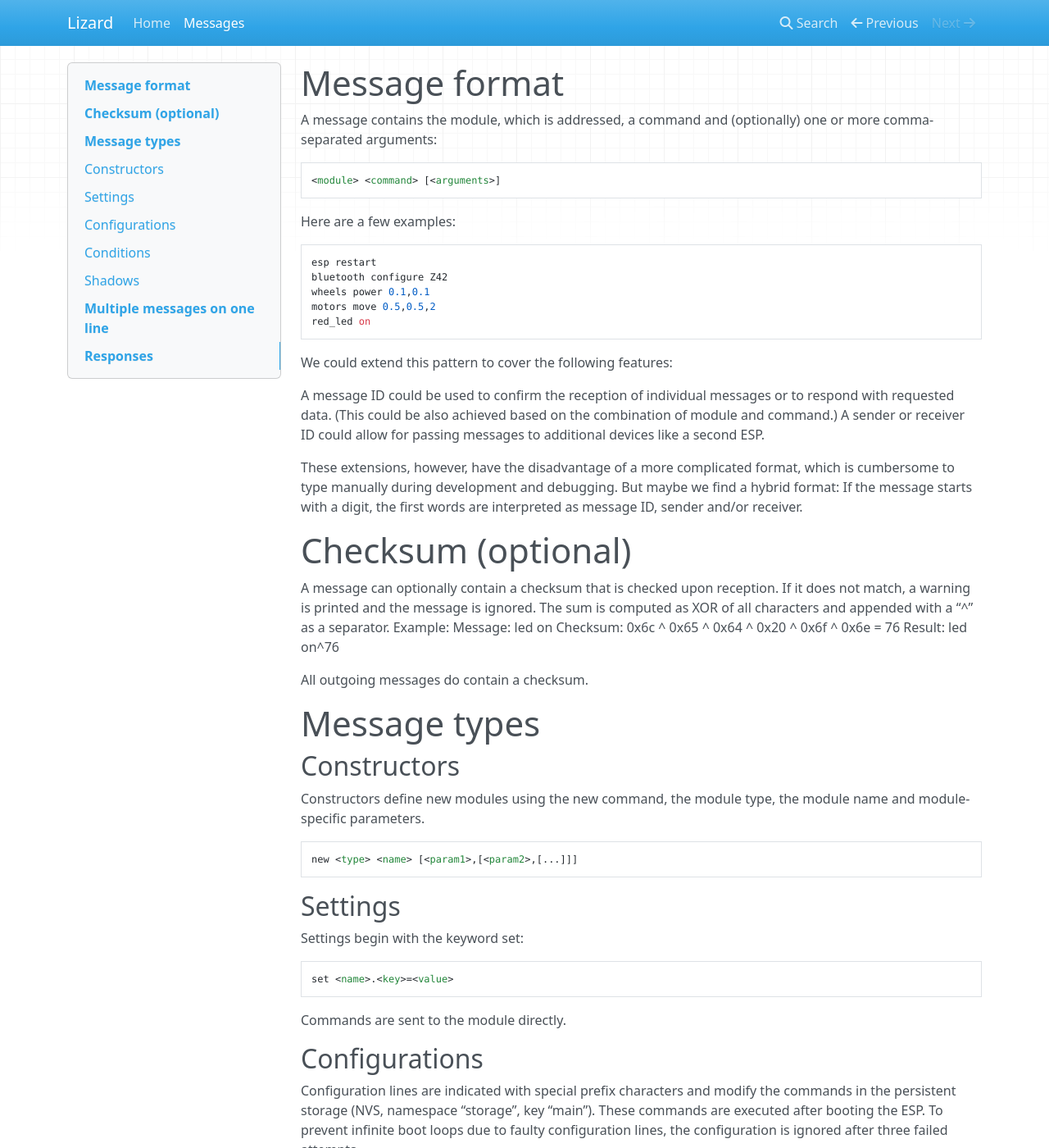
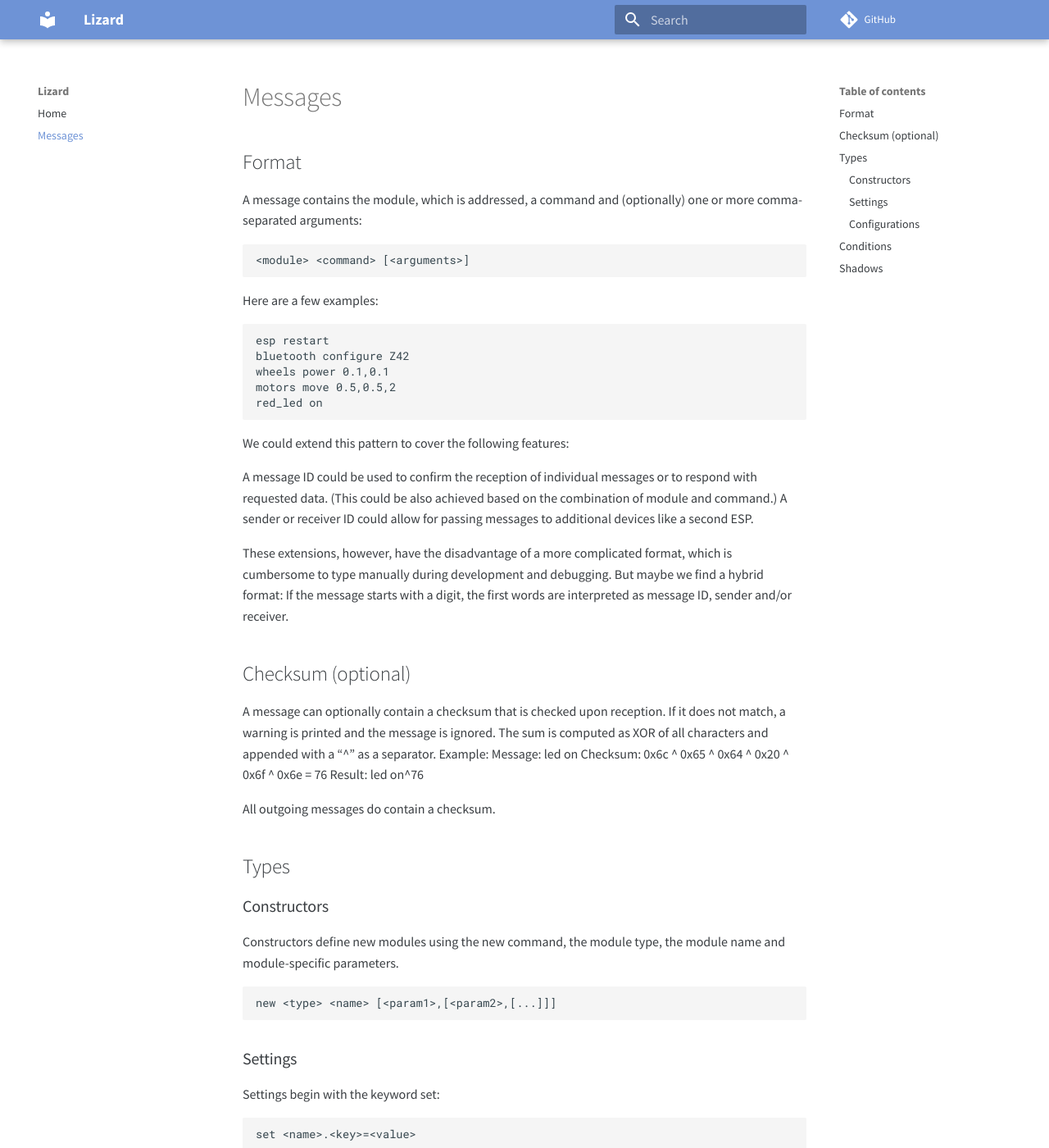
Before and after one commit to zauberzeug/lizard, an MkDocs documentation site: the page built from docs/messages.md, in a window 1280 px wide and 1400 px high. Shown: the whole window at 82% size. Built offline with MkDocs 1.6.1 and Material for MkDocs 9.7.7, drawn with Linux system fonts in a browser that asks for light colours; nearby versions of some CDN libraries; comment, search, counter and statistics services are not loaded; some of the changed text lies outside the part shown.

```diff
--- a/docs/messages.md
+++ b/docs/messages.md
@@ -1,4 +1,5 @@
-# Message format
+# Messages
+## Format
 
 A message contains the module, which is addressed, a command and (optionally) one or more comma-separated arguments:
 
@@ -19,7 +20,7 @@ A sender or receiver ID could allow for passing messages to additional devices l
 
 These extensions, however, have the disadvantage of a more complicated format, which is cumbersome to type manually during development and debugging. But maybe we find a hybrid format: If the message starts with a digit, the first words are interpreted as message ID, sender and/or receiver.
 
-# Checksum (optional)
+## Checksum (optional)
 
 A message can optionally contain a checksum that is checked upon reception. If it does not match, a warning is printed and the message is ignored. The sum is computed as XOR of all characters and appended with a “^” as a separator.
 Example:
@@ -29,15 +30,15 @@ Example:
 
 All outgoing messages do contain a checksum.
 
-# Message types
+## Types
 
-## Constructors
+### Constructors
 
 Constructors define new modules using the new command, the module type, the module name and module-specific parameters.
 
     new <type> <name> [<param1>,[<param2>,[...]]]
 
-## Settings
+### Settings
 
 Settings begin with the keyword set:
 
@@ -47,7 +48,7 @@ Commands are sent to the module directly.
 
 <name> <command> <arguments>
 
-## Configurations
+### Configurations
 
 Configuration lines are indicated with special prefix characters and modify the commands in the persistent storage (NVS, namespace “storage”, key “main”). These commands are executed after booting the ESP. To prevent infinite boot loops due to faulty configuration lines, the configuration is ignored after three failed attempts.
 
--- /dev/null
+++ b/docs/stylesheets/extra.css
@@ -0,0 +1,5 @@
+:root {
+    --md-primary-fg-color: #6E93D6;
+    --md-default-fg-color: #3A3E42;
+    --md-accent-fg-color: #53B689;
+}
--- a/mkdocs.yml
+++ b/mkdocs.yml
@@ -3,3 +3,10 @@ site_url: https://lizard.dev/
 nav:
     - Home: index.md
     - Messages: messages.md
+repo_url: https://github.com/zauberzeug/lizard
+theme:
+  name: material
+  font:
+    text: Source Sans Pro
+extra_css:
+  - stylesheets/extra.css
--- /dev/null
+++ b/requirements.txt
@@ -0,0 +1,3 @@
+mkdocs
+mkdocs-material
+pyserial
```
Also changed, not shown: README.md (+13 -1 lines), docs/index.md (+29 -11 lines).
